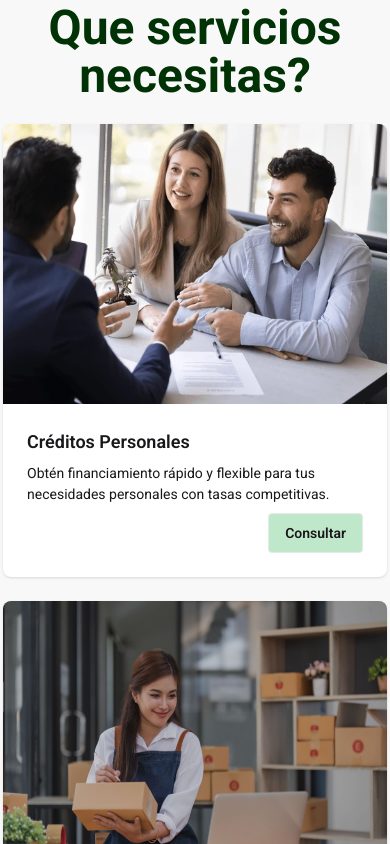
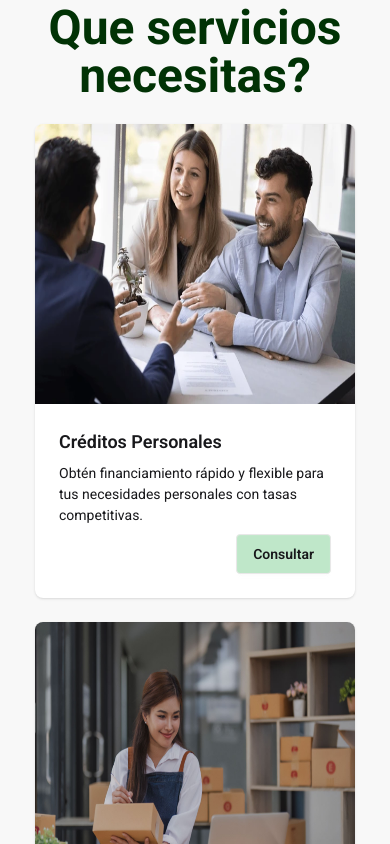
Before and after one commit to Jason-AML/CrediFind, a React (Vite) app: page / in a window 390 px wide. Shown: the part 960-1804 px from the top of the page. Built offline with nearby package versions, Linux system fonts and the light colour scheme; no server answers.

Commit message:
style(card-img): Fije el tamaño de la imagen para no romper la visual del responsive

```diff
--- a/src/components/card/Card.jsx
+++ b/src/components/card/Card.jsx
@@ -2,9 +2,9 @@ import { Link } from "react-router-dom";
 
 export const Card = ({ id, image, title, description }) => {
   return (
-    <div className="card bg-base-100 w-96 shadow-sm">
+    <div className="card bg-base-100  w-80  shadow-sm mx-2">
       <figure>
-        <img src={image} alt="" className="h-70" />
+        <img src={image} alt="" className="h-70 w-auto" />
       </figure>
       <div className="card-body">
         <h2 className="card-title">{title}</h2>
```
